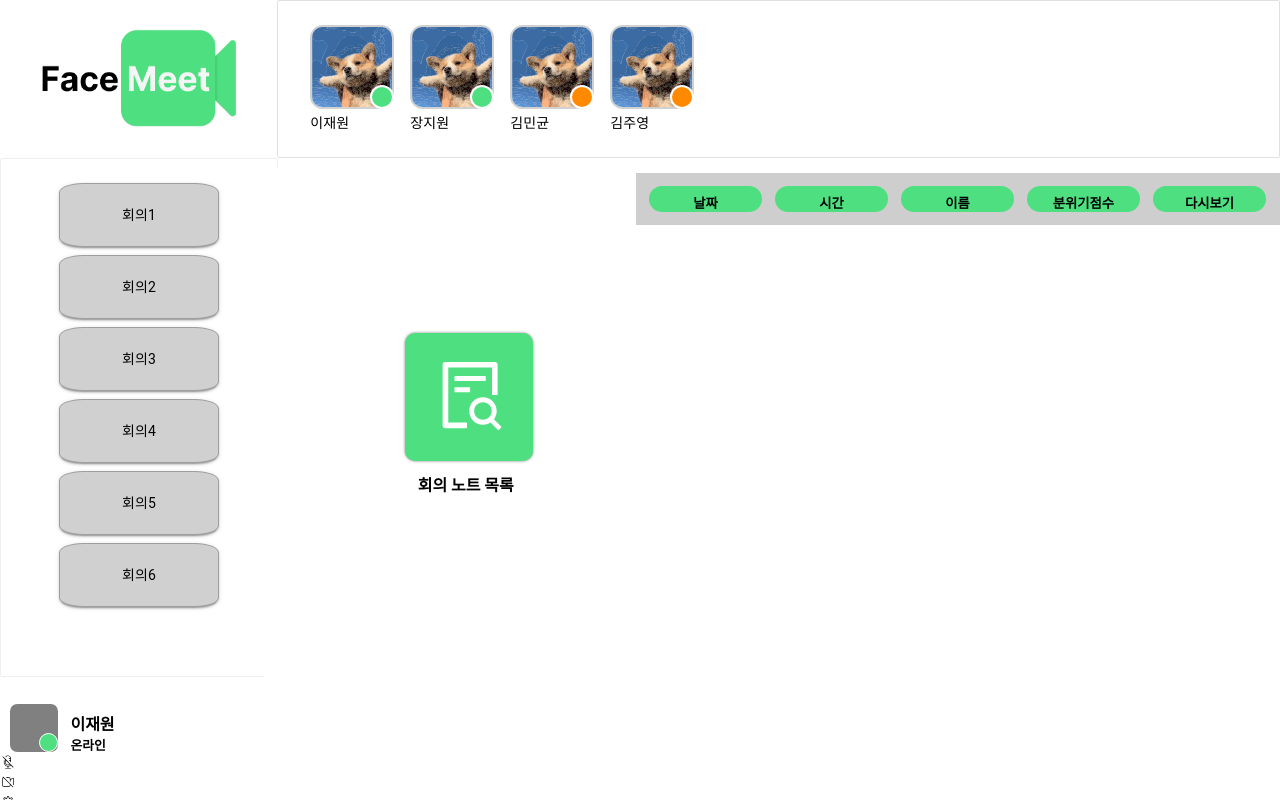
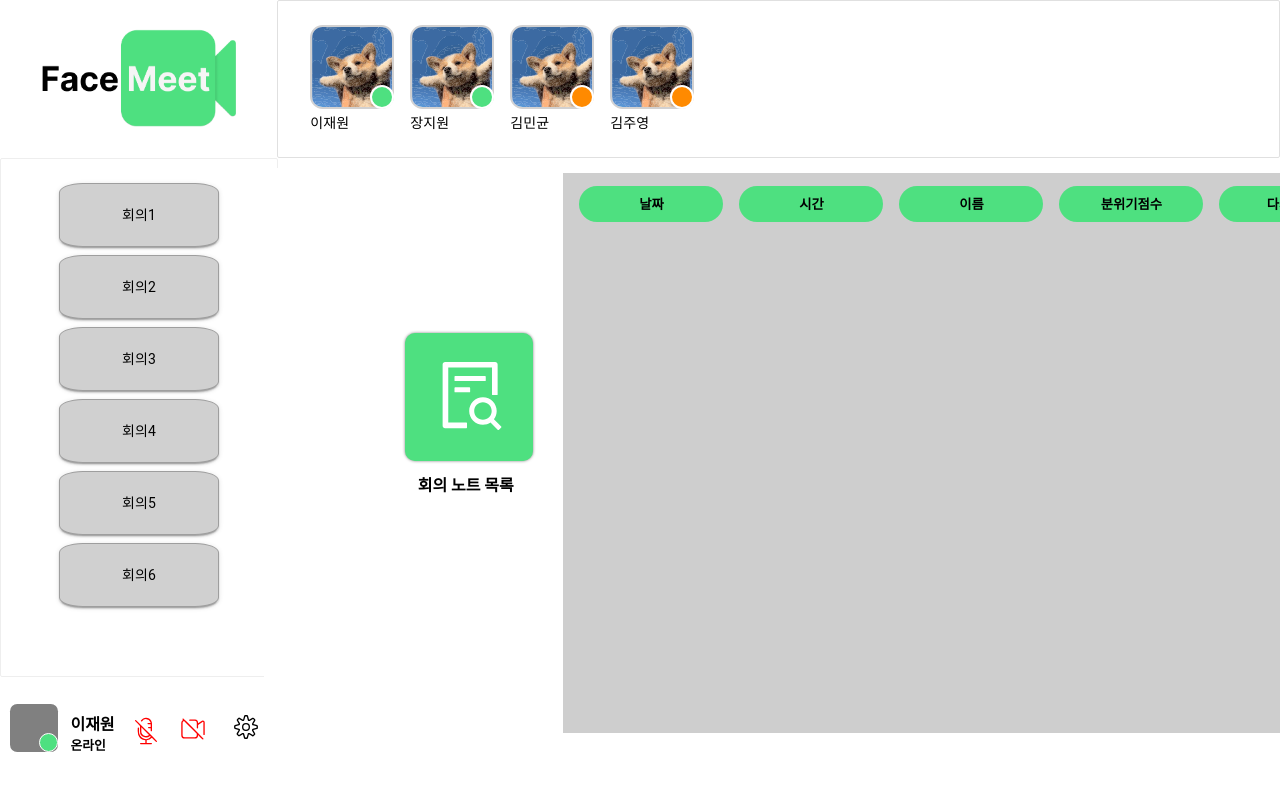
Before and after one commit to capstone-suyeol/capstone, a React (Create React App) app in the folder FaceMeet/: page /NoteList in a window 1280 px wide. Built offline with nearby package versions, Linux system fonts and the light colour scheme.

Commit message:
💄 프로필 설정 크기 변경

```diff
--- a/FaceMeet/src/components/Style.css
+++ b/FaceMeet/src/components/Style.css
@@ -169,7 +169,7 @@
 }
 
 .NoteList {
-    position: relative;
+    position: fixed;
     display: flex;
     /* Flexbox를 사용하여 자식 요소들을 가로로 배치합니다. */
     flex-direction: row;
@@ -177,10 +177,10 @@
     justify-content: space-around;
     background-color: rgb(206, 206, 206);
     margin-bottom: 40%;
-    margin-left: 35%;
+    margin-left: 23%;
     padding-right: 2%;
-    width: 60%;
-    height: 100%;
+    width: 50rem;
+    height: 70%;
 }
 
 .NoteList p {
@@ -196,3 +196,36 @@
     text-align: center;
     font-weight: bold;
 }
+
+.NotelistBox {
+    position: fixed;
+}
+
+#mic,
+#video,
+#setting {
+    position: relative;
+    margin-left: 2%;
+    font-size: 2rem;
+    font-weight: bolder;
+
+}
+
+#mic {
+    color: red;
+    margin-top: -15%;
+    margin-left: 50%;
+}
+
+
+#video {
+    color: red;
+    margin-top: -16%;
+    margin-left: 68%;
+}
+
+#setting {
+    color: black;
+    margin-top: -16%;
+    margin-left: 88%;
+}
```
